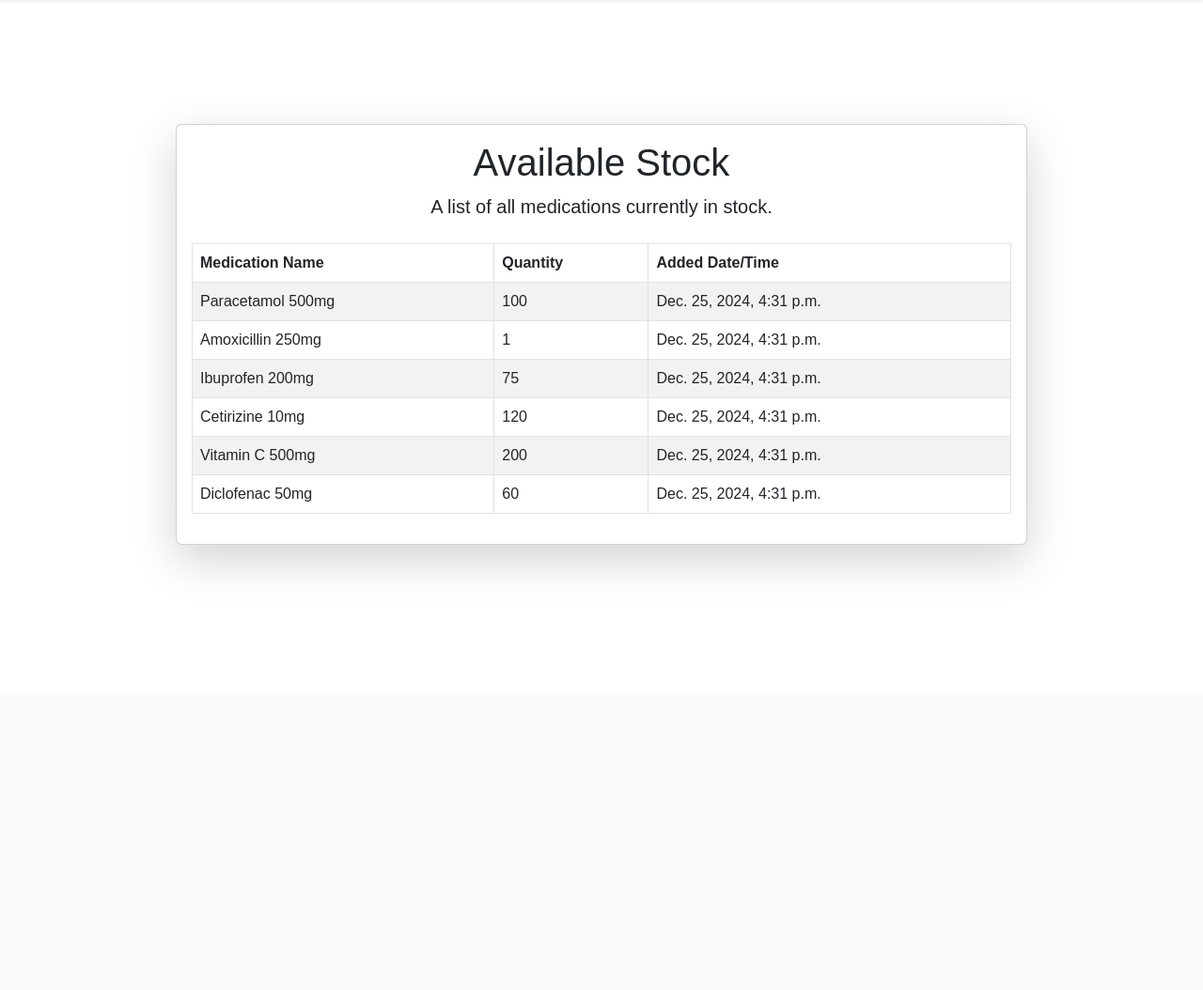
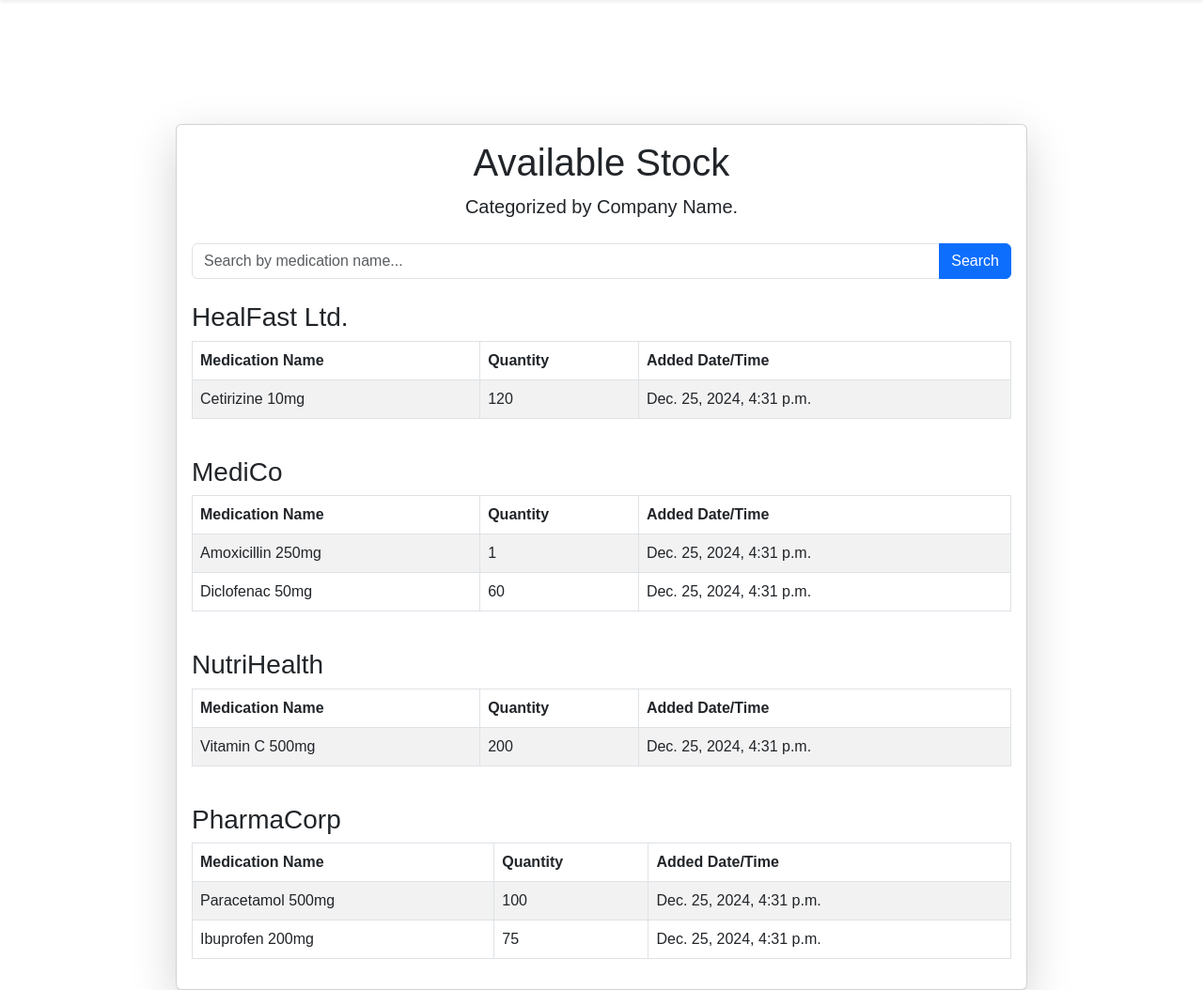
Before and after one commit to rohitbpatil27/clinic_inventory, a Django app: page /available_stock/ in a window 1280 px wide. Shown: the part 62-1116 px from the top of the page at 94% size. Before the commit the page ends 664 px from the top, so only its background shows below. Run offline with Django 5.2, Linux system fonts and the light colour scheme; data comes from the database, SQL or seed files in the repository; both versions use the stored data as it was after the commit.

Commit message:
searchBar and companyWise

```diff
--- a/inventory/models.py
+++ b/inventory/models.py
@@ -5,12 +5,13 @@ class Medication(models.Model):
     quantity = models.IntegerField()
     date_added = models.DateTimeField(auto_now_add=True)
     expiry_date = models.DateField(null=True, blank=True)  # New field for expiry date
+    company_name = models.CharField(max_length=255, default="Unknown")  # Add this field
 
     def __str__(self):
         return self.name
 
 class Patient(models.Model):
-    name = models.CharField(max_length=100)
+    name = models.CharField(max_length=255)
     age = models.IntegerField()
     contact = models.CharField(max_length=15, blank=True, null=True)
 
--- a/inventory/templates/available_stock.html
+++ b/inventory/templates/available_stock.html
@@ -10,10 +10,26 @@
                 <div class="card-body">
                     <div class="text-center mb-4">
                         <h1>Available Stock</h1>
-                        <p class="lead">A list of all medications currently in stock.</p>
+                        <p class="lead">Categorized by Company Name.</p>
                     </div>
 
+                    <!-- Search Bar -->
+                    <form method="GET" action="{% url 'available_stock' %}" class="mb-4">
+                        <div class="input-group">
+                            <input
+                                type="text"
+                                name="search"
+                                class="form-control"
+                                placeholder="Search by medication name..."
+                                value="{{ search_query }}"
+                                aria-label="Search">
+                            <button class="btn btn-primary" type="submit">Search</button>
+                        </div>
+                    </form>
+
                     <!-- Table for Available Stock -->
+                    {% for company, medications in grouped_medications.items %}
+                    <h3 class="mt-4">{{ company }}</h3>
                     <div class="table-responsive">
                         <table class="table table-bordered table-striped">
                             <thead class="thead-dark">
@@ -38,6 +54,7 @@
                             </tbody>
                         </table>
                     </div>
+                    {% endfor %}
                 </div>
             </div>
         </div>
--- a/inventory/views.py
+++ b/inventory/views.py
@@ -5,6 +5,7 @@ from django.contrib.auth.decorators import login_required
 from .models import Medication, Patient, DispensedMedication
 from django.contrib import messages
 from django.views.decorators.http import require_POST
+from itertools import groupby
 
 def user_login(request):
     if request.method == 'POST':
@@ -50,8 +51,22 @@ def low_stock(request):
 
 
 def available_stock(request):
-    medications = Medication.objects.filter(quantity__gt=0)  # Fetch medications with quantity > 0
-    return render(request, "available_stock.html", {"medications": medications})
+    query = request.GET.get("search", "")  # Get the search query
+    if query:
+        medications = Medication.objects.filter(name__icontains=query, quantity__gt=0)
+    else:
+        medications = Medication.objects.filter(quantity__gt=0)
+
+    # Group medications by company name
+    grouped_medications = {}
+    for company_name, meds in groupby(medications.order_by("company_name"), key=lambda x: x.company_name):
+        grouped_medications[company_name] = list(meds)
+
+    return render(
+        request,
+        "available_stock.html",
+        {"grouped_medications": grouped_medications, "search_query": query},
+    )
 
 def medication_list(request):
     medications = Medication.objects.all()
```
Also changed, not shown: db.sqlite3, inventory/migrations/0006_patient_company_name_alter_patient_name.py (added), inventory/migrations/0007_remove_patient_company_name_medication_company_name.py (added).
